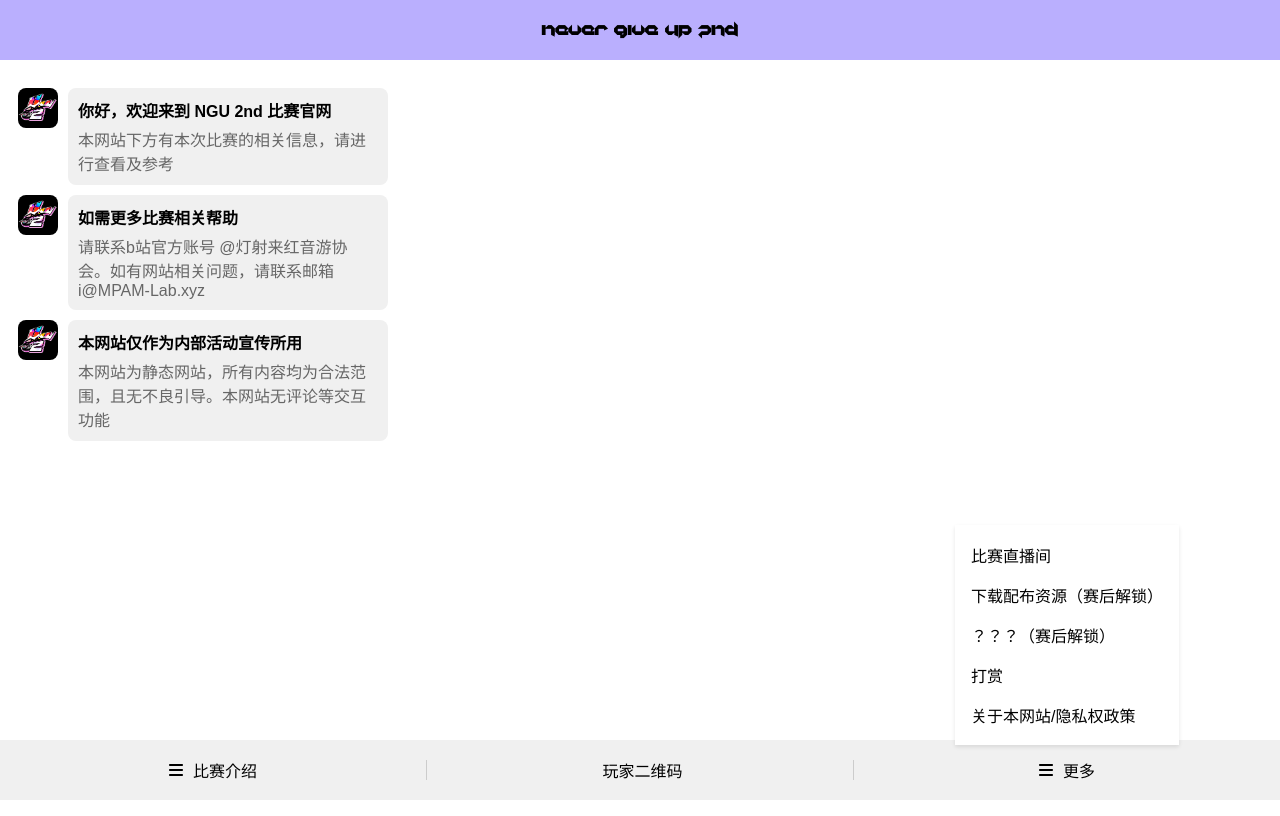
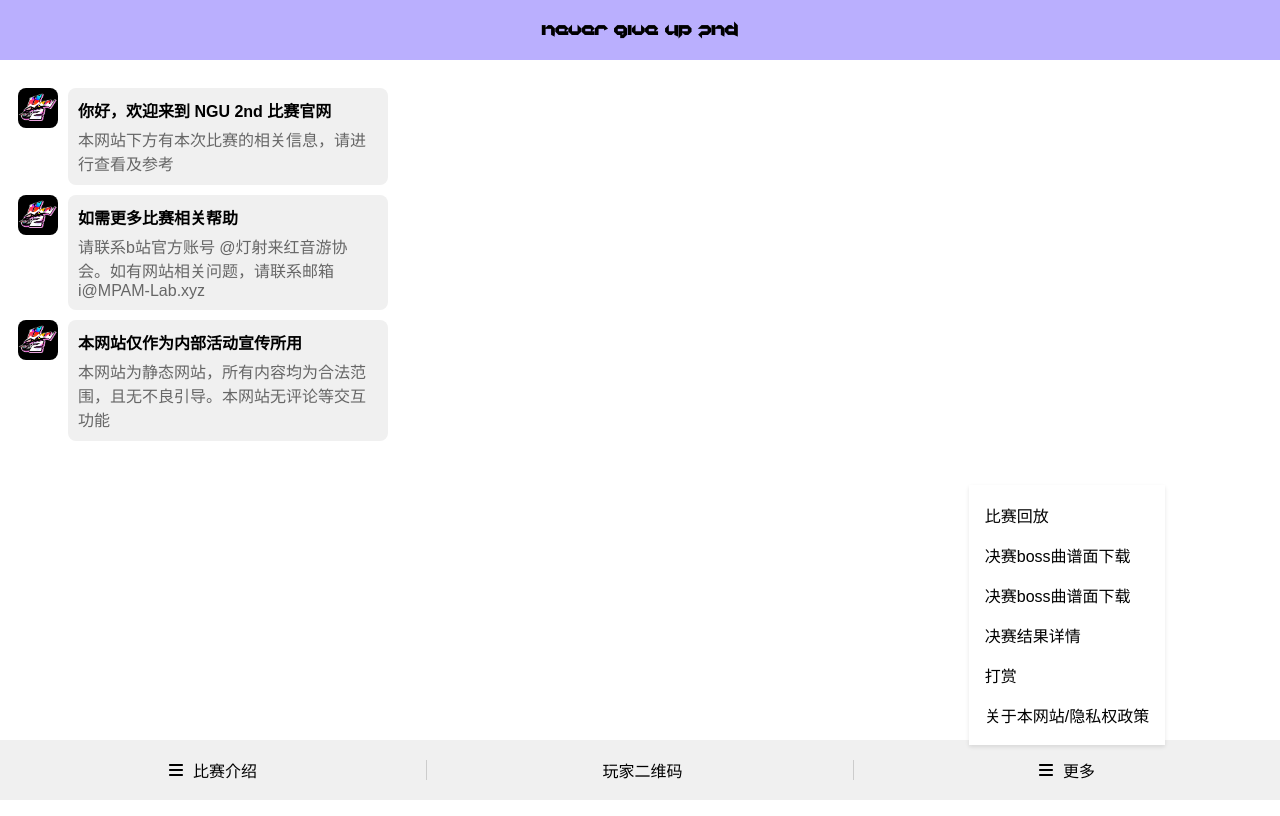
Before and after one commit to MPAMlab/NGU2nd-web, a Vue app: page / in a window 1280 px wide. Both pictures are taken after a click on the element "更多". Built offline with nearby package versions, Linux system fonts and the light colour scheme.

Commit message:
update after event

```diff
--- a/src/App.vue
+++ b/src/App.vue
@@ -49,10 +49,10 @@
         <font-awesome-icon :icon="['fas', 'bars']" class="nav-icon" />
         <span class="nav-text">更多</span>
         <div v-show="showDropdown[3]" class="dropdown-menu" ref="dropdownRef3">
-          <div class="dropdown-item" @click="sendCardMessage('NGU 2nd 舞萌比赛直播', '哔哩哔哩直播 - UP主：nonefffds - 房间号：10910411', '', 'https://live.bilibili.com/10910411')">比赛直播间</div>
-          <div class="dropdown-item">下载配布资源（赛后解锁）</div>
-          <!--<div class="dropdown-item" @click="sendCardMessage('文件下载','サカサカバンバンバスピスピス.zip\n 1.5MB', require('@/assets/download.png'), 'https://fds.srt.pub/simai/sakasakabanbanbasupisupisu/%E3%82%B5%E3%82%AB%E3%82%B5%E3%82%AB%E3%83%90%E3%83%B3%E3%83%90%E3%83%B3%E3%83%90%E3%82%B9%E3%83%94%E3%82%B9%E3%83%94%E3%82%B9.zip')">文件下载测试</div>-->
-          <div class="dropdown-item">？？？（赛后解锁）</div>
+          <div class="dropdown-item" @click="sendCardMessage('NGU 2nd 舞萌比赛直播回放', '哔哩哔哩 - 舞萌DX娱乐赛 NGU2nd 比赛直播回放 - UP主：灯射来红音游协会', '', 'https://live.bilibili.com/10910411')">比赛回放</div>
+          <div class="dropdown-item">决赛boss曲谱面下载</div>
+          <div class="dropdown-item" @click="sendCardMessage('决赛boss曲谱面下载','< II >\n 1.5MB', require('@/assets/download.png'), 'https://ngu-img.mpam-lab.xyz/ngu2nd-boss.zip')">决赛boss曲谱面下载</div>
+          <div class="dropdown-item" @click="sendCardMessage('决赛结果', 'NGU 2nd 优胜组：越级勉强打白潘 \n 成员：Stella，Sa&K', '','https://ngu-img.mpam-lab.xyz/ngu2nd-lastround-detail.webp')">决赛结果详情</div>
           <div class="dropdown-item" @click="sendSupportCard">打赏</div>
           <div class="dropdown-item" @click="sendTextMessagesFromJSON(1)">关于本网站/隐私权政策</div>
         </div>
@@ -170,7 +170,7 @@ export default {
     onMounted(() => {
       document.addEventListener('click', handleOutsideClick)
       if (window.location.hash === '#ngu3rd') {
-        sendTextMessage('Not Game Up, 3rd? See you beh1nd the STAGE. Thanks for your playing.')
+        sendTextMessage('Dealt? Probably, I will still be at the place for you.')
       }
     })
 
--- a/src/assets/text.json
+++ b/src/assets/text.json
@@ -1,5 +1,5 @@
 [
-    "主办方：@灯射来红音游协会、TopRink\n场地提供：TopRink 游乐体验中心\n\n主策划人： @DJDoDo\n赛制监制、主视觉设计： @煤球大大煤球\nPV，影像，VFX 制作：@股肉Gur0\n主持人：@数分两月半练习生\n音效设计：@2wave\n直播导播: @nonefffds @Rimrose\n直播间设计、直播流程制作：@nonefffds\n场务：@Zhuo_Ling\n\n本网站由 MPAM Laboratory 提供技术支持\n\n(c)NGU Team (c)MPAM Laboratory",
+    "主办方：@灯射来红音游协会\n场地提供：TopRink 游乐体验中心\n\n主策划人： @DJDoDo\n比赛监制、主视觉及物料设计制作： @煤球大大煤球\n影像，VFX 制作：@股肉Gur0\n主持人：@数分两月半练习生\n场务：@Zhuo_Ling\n\n直播导播：@nonefffds @Rimrose\n直播间场景设计、直播流程制作：@nonefffds\n直播音效：@2wave\n\n原创音乐：@2wave\n谱面制作：R vs D\n曲绘：@煤球大大煤球\nPV：@股肉Gur0\n\n官网制作及维护：@nonefffds（MPAM Laboratory）\n官网设计：@nonefffds @煤球大大煤球\n\n解谜方案制作：@nonefffds @煤球大大煤球 @DJDoDo\n解谜程序制作：@nonefffds（MPAM Laboratory）\n解谜主视觉设计： @煤球大大煤球\n文本撰写、现场调度：@Zhuo_Ling\n特别感谢：@om1t\n\n手台制作：@股肉Gur0 @Zhuo_Ling\n\n(c)NGU Team (c)2wave (c)MPAM Laboratory\n(p)2wave",
     "本网站内所有内容均由相关人员持有版权，请勿无断转载。\n\n本网站不会收集你的个人信息，也不会使用 cookies 进行访问体验上的提升。\n\n联系邮箱：i@MPAM-lab.xyz\n\n本网站由 MPAM Laboratory 提供技术支持\n\n(c)NGU Team (c)MPAM Laboratory",
     "比赛时间：2024年4月21日 13：00-21：30\n\n地点：河南省郑州市 中原区 长椿南路 TopRink游乐体验中心 \n（奥体中心东门对面、奥体中心地铁站F口出站向北步行约160m）"
   ]
```
